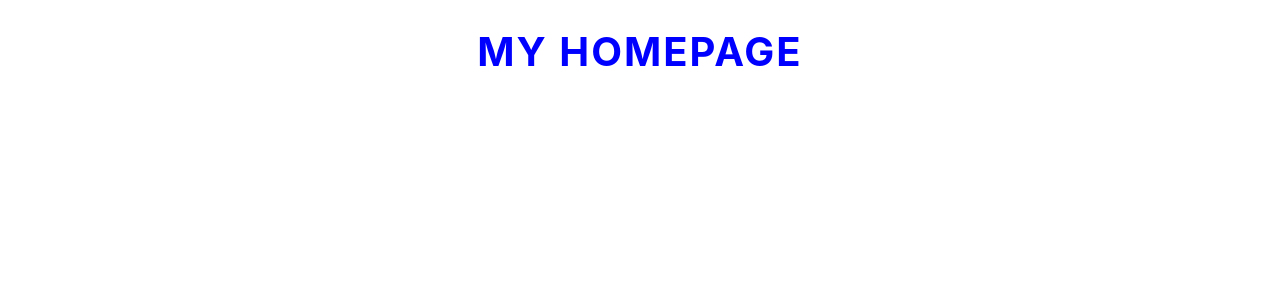
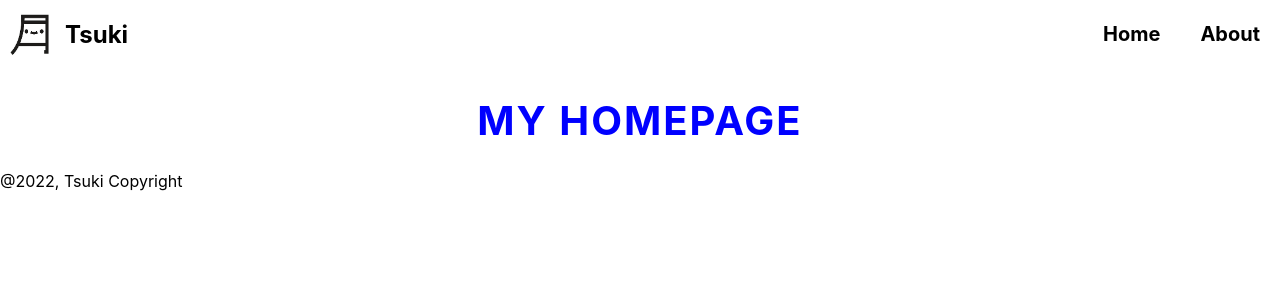
Before and after one commit to Delphine-Alex/Learn--NEXT, a Next.js app: page / in a window 1280 px wide. Shown: the top 300 px of the page. Built offline with nearby package versions, Linux system fonts and the light colour scheme.

Commit message:
First components

```diff
--- a/src/components/Footer.js
+++ b/src/components/Footer.js
@@ -0,0 +1,11 @@
+import React from 'react';
+
+const Footer = () => {
+    return (
+        <div className='footer_title'>
+            <p>@2022, Tsuki Copyright</p>
+        </div>
+    );
+}
+
+export default Footer;
--- a/src/components/Header.js
+++ b/src/components/Header.js
@@ -0,0 +1,37 @@
+import React from 'react';
+import Link from 'next/link';
+
+import Image from 'next/image';
+import mypic from '../public/assets/img.png';
+
+const Header = (props) => {
+    return (
+        <div className='header_main'>
+            <div className='container'>
+                <Image src={mypic}
+                    alt="Tsuki"
+                    width={65}
+                    height={50} />
+                <h2>{props.title}</h2>
+            </div>
+
+            <nav className='header_nav'>
+                <ul className='nav_list'>
+                    <li className='nav_item'>
+                        <Link href="/">
+                            <a className='nav_link'>Home</a>
+                        </Link>
+                    </li>
+                    <li className='nav_item'>
+                        <Link href="/about">
+                            <a className='nav_link'>About</a>
+                        </Link>
+                    </li>
+                </ul>
+            </nav>
+
+        </div>
+    );
+}
+
+export default Header;
--- a/src/layout/MainLayout.js
+++ b/src/layout/MainLayout.js
@@ -1,16 +1,19 @@
 import React from 'react';
 
-const Mainlayout = () => {
+import Header from '../components/Header';
+import Footer from '../components/Footer';
+
+const Mainlayout = ({ children }) => {
     return (
         <div>
             <header>
-
+                <Header title="Tsuki" />
             </header>
             <main>
-
+                {children}
             </main>
             <footer>
-
+                <Footer />
             </footer>
         </div>
     );
--- a/src/pages/_app.js
+++ b/src/pages/_app.js
@@ -1,7 +1,12 @@
+import Mainlayout from '../layout/MainLayout';
 import '../styles/style.scss';
 
 function MyApp({ Component, pageProps }) {
-  return <Component {...pageProps} />
+  return (
+    < Mainlayout >
+      <Component {...pageProps} />
+    </Mainlayout>
+  )
 }
 
 export default MyApp
--- a/src/styles/style.scss
+++ b/src/styles/style.scss
@@ -1,3 +1,5 @@
 @import "./helpers/variables";
 @import "./base/base";
 @import "./theme/title";
+@import "./theme/header";
+@import "./theme/footer";
--- /dev/null
+++ b/src/styles/theme/header.scss
@@ -0,0 +1,29 @@
+.container {
+  display: flex;
+  flex-direction: row;
+}
+
+.header {
+  &_main {
+    display: flex;
+    justify-content: space-between;
+    align-items: center;
+  }
+
+  &_nav {
+    .nav_list {
+      display: flex;
+      list-style: none;
+    }
+    .nav_item {
+      margin: 0 20px;
+    }
+    .nav_link {
+      font-weight: bold;
+      font-size: 20px;
+      &:hover {
+        color: $primaryColor;
+      }
+    }
+  }
+}
```
Also changed, not shown: src/public/assets/img.png (added), src/styles/theme/footer.scss (added).
